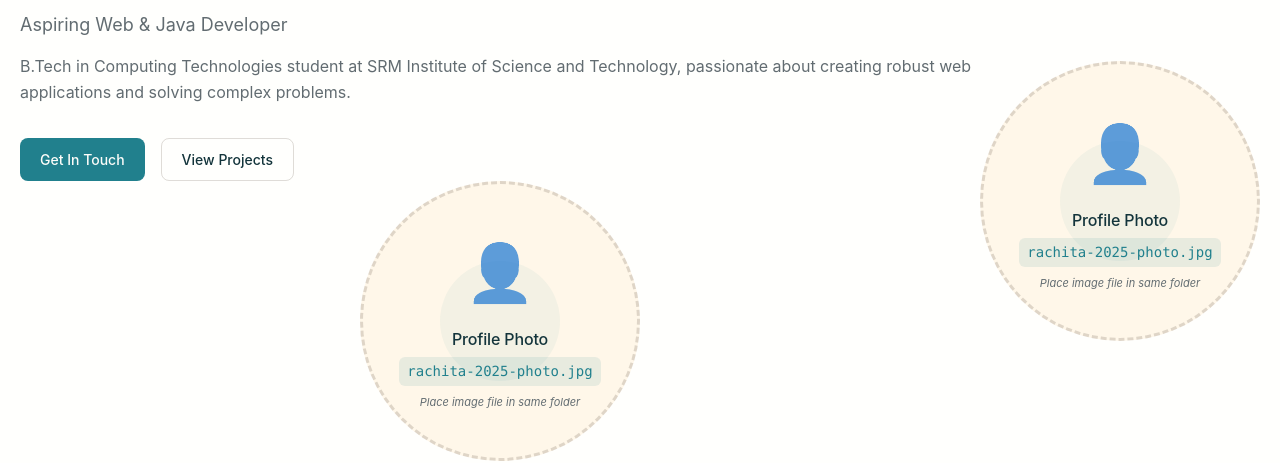
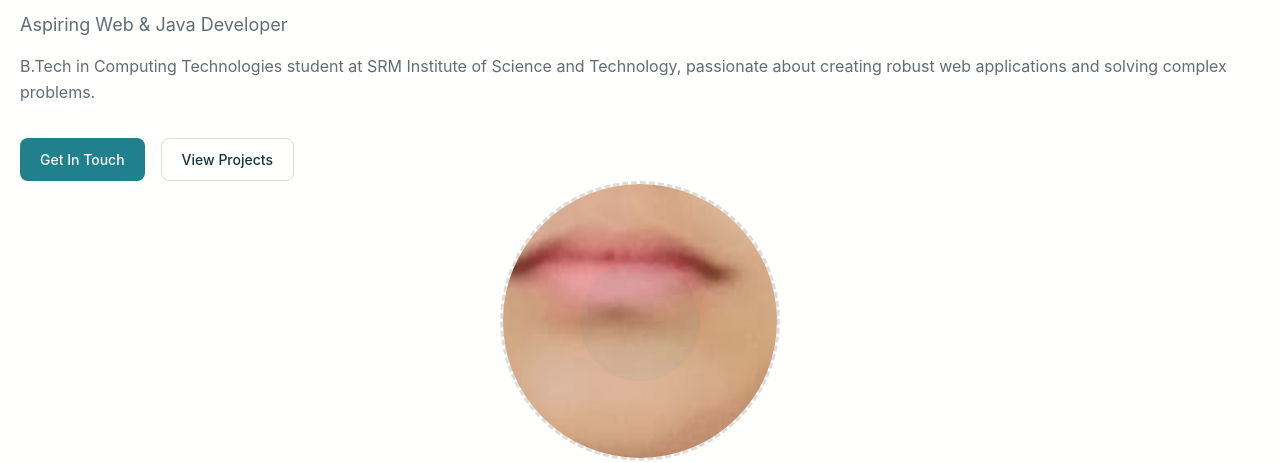
Before and after one commit to rachitadhiman26/Rachita-portfolio, a plain HTML site: page index.html in a window 1280 px wide. Shown: the part 194-657 px from the top of the page. Drawn offline with Linux system fonts and the light colour scheme; a web font is replaced by a local one.

Commit message:
photo update

```diff
--- a/index.html
+++ b/index.html
@@ -67,26 +67,10 @@
                     </div>
                     <div class="hero-profile-photo">
                         <div class="image-placeholder circular hero-profile">
-                            <div class="placeholder-content">
-                                <div class="placeholder-icon">👤</div>
-                                <h4>Profile Photo</h4>
-                                <p>rachita-2025-photo.jpg</p>
-                                <small>Place image file in same folder</small>
-                            </div>
+                                <img src="rachita-2025-photo.jpg" alt="Profile photo of Rachita Dhiman">
                         </div>
                     </div>
                 </div>
-                <div class="hero-image">
-                    <div class="image-placeholder circular">
-                        <div class="placeholder-content">
-                            <div class="placeholder-icon">👤</div>
-                            <h4>Profile Photo</h4>
-                            <p>rachita-2025-photo.jpg</p>
-                            <small>Place image file in same folder</small>
-                        </div>
-                    </div>
-                </div>
-            </div>
         </div>
     </section>
 
```
